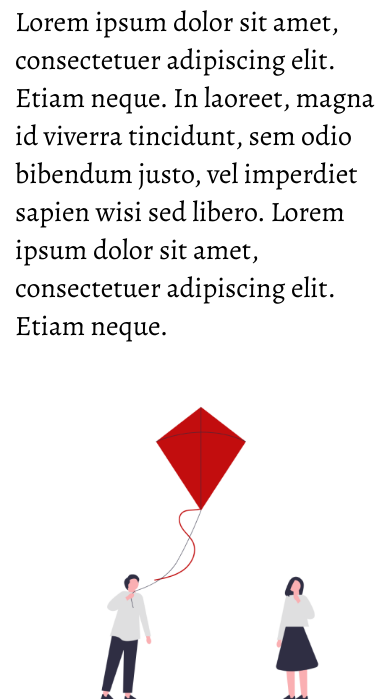
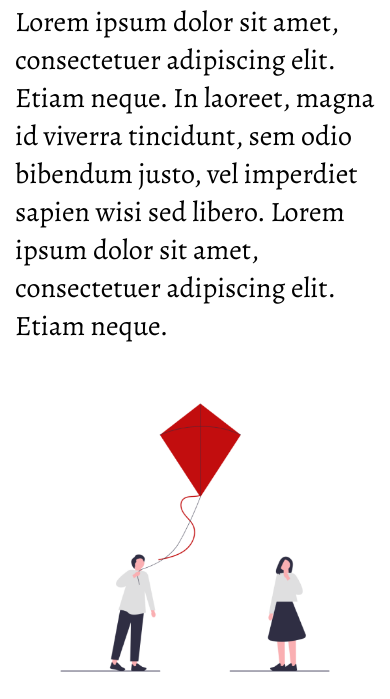
Before and after one commit to Pavlyuchenko/chdcho, a plain HTML site: page kariera.html in a window 390 px wide. Shown: the part 359-1058 px from the top of the page. Drawn offline with nearby package versions, Linux system fonts and the light colour scheme.

Commit message:
Update max-width for hero image in kariera.css

```diff
--- a/kariera.css
+++ b/kariera.css
@@ -31,7 +31,7 @@ h1 {
     align-items: center;
 }
 #hero img {
-    max-width: 600px;
+    max-width: min(600px, 100%);
 
     margin-top: -100px;
 }
@@ -44,7 +44,6 @@ h1 {
         padding-left: 0;
     }
     #hero img {
-        max-width: 400px;
         margin-top: 0;
     }
 }
```
